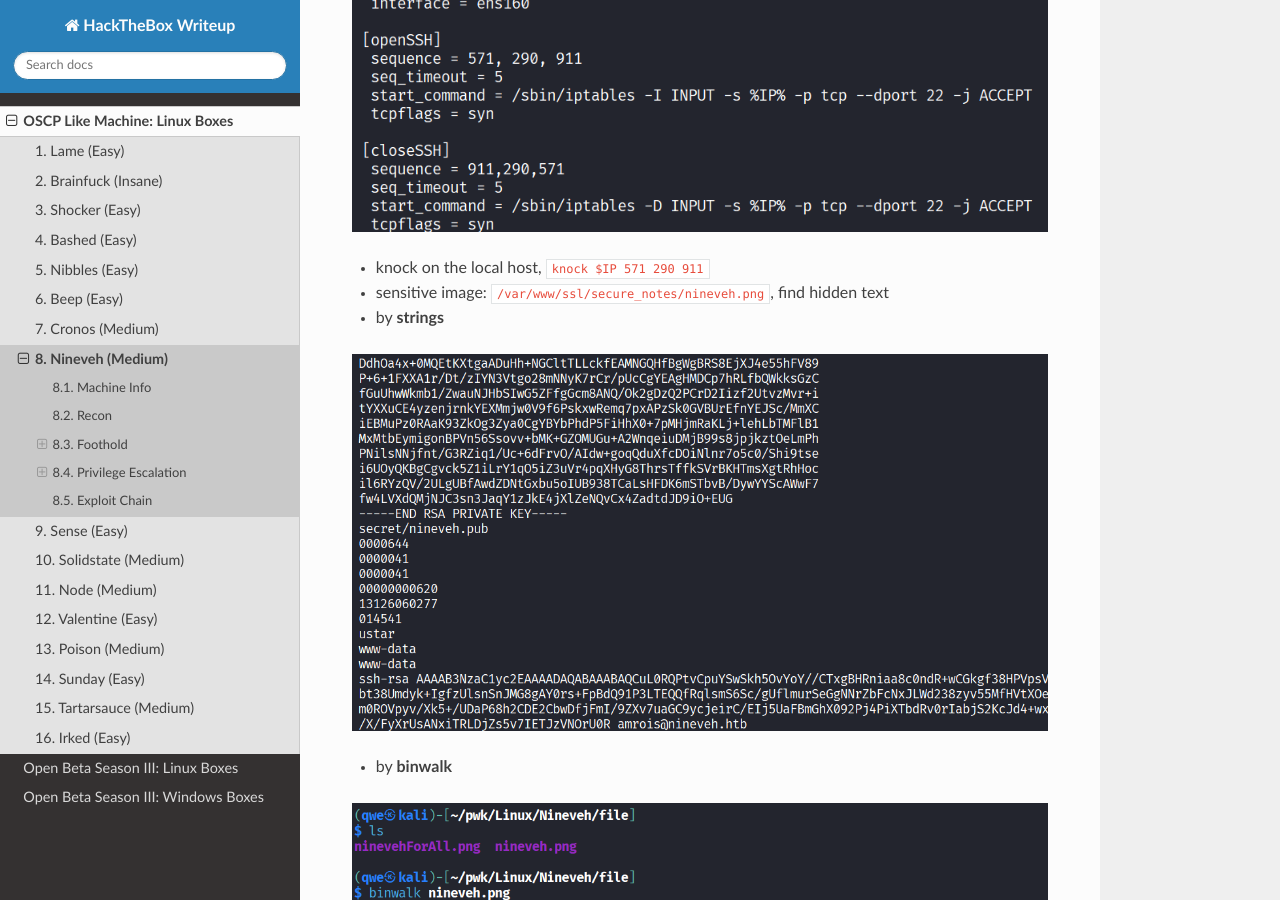
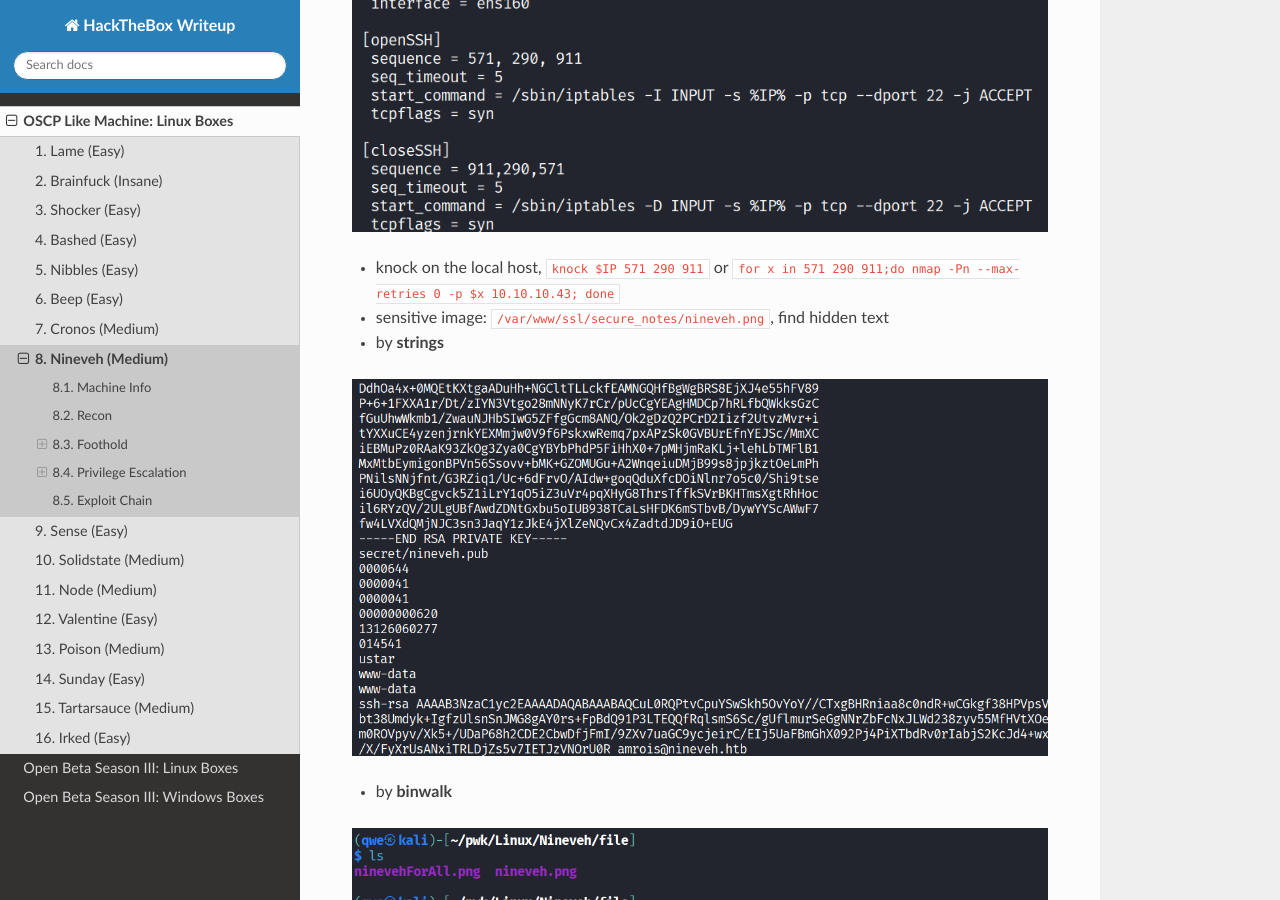
Before and after one commit to zhsh9/HackTheBox-Writeup, a Sphinx documentation site: the page built from source/linux/Nineveh.md, in a window 1280 px wide and 900 px high, scrolled down 9414 px. Built offline with Sphinx 7.4.7 and the Read the Docs theme 2.0.0, drawn with Linux system fonts in a browser that asks for light colours.

Commit message:
[*] update knock

```diff
--- a/source/linux/Nineveh.md
+++ b/source/linux/Nineveh.md
@@ -151,7 +151,7 @@ rooting your box, if malicious content is placed inside the file.
 
 ![image-20231213080235189](./Nineveh.assets/image-20231213080235189.png)
 
-- knock on the local host, `knock $IP 571 290 911`
+- knock on the local host, `knock $IP 571 290 911` or `for x in 571 290 911;do nmap -Pn --max-retries 0 -p $x 10.10.10.43; done`
 
 - sensitive image: `/var/www/ssl/secure_notes/nineveh.png`, find hidden text
 - by **strings**
```
